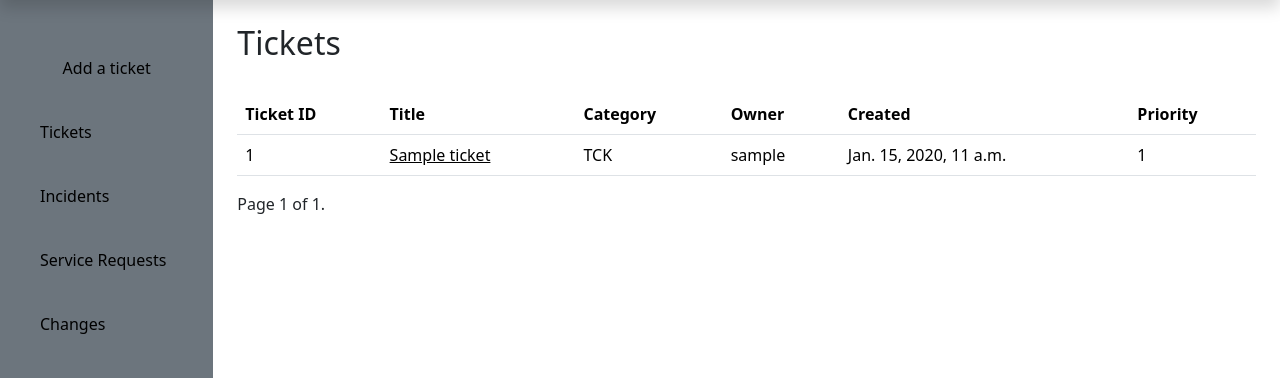
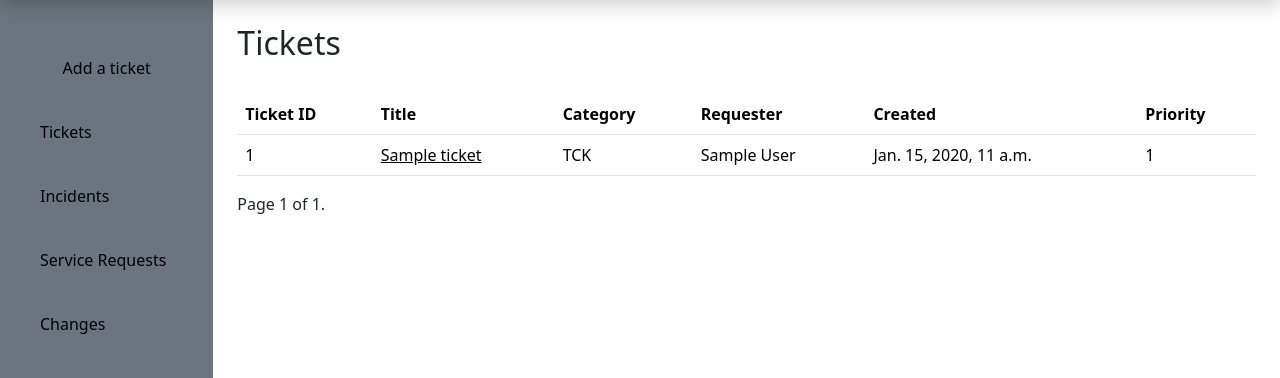
Before and after one commit to edek06/SupAgent, a Django app: page /ticketportal/ in a window 1280 px wide. Shown: the part 40-418 px from the top of the page. Run offline with Django 4.2, Linux system fonts and the light colour scheme; a user stored in the database is signed in; tables that the repository leaves empty hold one stand-in row (values such as "Sample post").

Commit message:
requester object added to Ticket... succeed!

```diff
--- a/ticketportal/admin.py
+++ b/ticketportal/admin.py
@@ -5,9 +5,9 @@ from .models import Ticket
 #now we can self change this look! (127.0.0.1:8000/admin)
 class TicketAdmin(admin.ModelAdmin):
     # this parameter will be display
-    list_display = ['id', 'title', 'author', 'created', 'status', 'category', 'priority']
+    list_display = ['id', 'title', 'requester', 'author', 'created', 'status', 'category', 'priority']
     # we can filter all posts
-    list_filter = ['id', 'title', 'author', 'created', 'status', 'category', 'priority']
+    list_filter = ['id', 'title', 'requester', 'author', 'created', 'status', 'category', 'priority']
     # this will be can find
     search_fields = ['title']
     date_hierarchy = 'created'
--- a/ticketportal/forms.py
+++ b/ticketportal/forms.py
@@ -3,4 +3,4 @@ from django import forms
 class TicketForm(forms.ModelForm):
     class Meta:
         model = Ticket
-        fields = ['title', 'description', 'category', 'priority', 'author', 'status']
+        fields = ['title', 'description', 'requester', 'category', 'priority', 'author', 'status']
--- a/ticketportal/models.py
+++ b/ticketportal/models.py
@@ -33,7 +33,7 @@ class Ticket(models.Model):
                                related_name='tickets_aut',
                                default="gwedi")
     # The requester is the person who made the support request
-    #requester = models.ForeignKey(Employee, on_delete=models.CASCADE)
+    requester = models.ForeignKey(Employee, on_delete=models.CASCADE)
     #respons_user = models.ForeignKey(User, on_delete=models.CASCADE,
     #                                    blank=True,
     #                                    default="")
@@ -61,7 +61,7 @@ class Ticket(models.Model):
 
     # all Tickets will be sort by created field
     class Meta:
-        ordering = ['created']
+        ordering = ['-created']
         indexes = [
             models.Index(fields=['created']),
         ]
--- a/ticketportal/templates/ticketportal/chg.html
+++ b/ticketportal/templates/ticketportal/chg.html
@@ -11,7 +11,7 @@
               <th scope="col">Ticket ID</th>
               <th scope="col">Title</th>
               <th scope="col">Category</th>
-              <th scope="col">Owner</th>
+              <th scope="col">Requester</th>
               <th scope="col">Created</th>
               <th scope="col">Priority</th>
             </tr>
@@ -22,7 +22,7 @@
               <td>{{ ticket.id }}</td>
               <td><a href="{% url 'ticketportal:ticket_detail' ticket.id %}" style="color:black;">{{ ticket.title }}</a></td>
               <td>{{ ticket.category }}</td>
-              <td>{{ ticket.author }}</td>
+              <td>{{ ticket.requester }}</td>
               <td>{{ ticket.created }}</td>
               <td>{{ ticket.priority }}</td>
               </a>
--- a/ticketportal/templates/ticketportal/closed.html
+++ b/ticketportal/templates/ticketportal/closed.html
@@ -11,7 +11,7 @@
               <th scope="col">Ticket ID</th>
               <th scope="col">Title</th>
               <th scope="col">Category</th>
-              <th scope="col">Owner</th>
+              <th scope="col">Requester</th>
               <th scope="col">Created</th>
               <th scope="col">Priority</th>
             </tr>
@@ -22,7 +22,7 @@
               <td>{{ ticket.id }}</td>
               <td><a href="{% url 'ticketportal:ticket_detail' ticket.id %}" style="color:black;">{{ ticket.title }}</a></td>
               <td>{{ ticket.category }}</td>
-              <td>{{ ticket.author }}</td>
+              <td>{{ ticket.requester }}</td>
               <td>{{ ticket.created }}</td>
               <td>{{ ticket.priority }}</td>
               </a>
--- a/ticketportal/templates/ticketportal/inc.html
+++ b/ticketportal/templates/ticketportal/inc.html
@@ -11,7 +11,7 @@
               <th scope="col">Ticket ID</th>
               <th scope="col">Title</th>
               <th scope="col">Category</th>
-              <th scope="col">Owner</th>
+              <th scope="col">Requester</th>
               <th scope="col">Created</th>
               <th scope="col">Priority</th>
             </tr>
@@ -22,7 +22,7 @@
               <td>{{ ticket.id }}</td>
               <td><a href="{% url 'ticketportal:ticket_detail' ticket.id %}" style="color:black;">{{ ticket.title }}</a></td>
               <td>{{ ticket.category }}</td>
-              <td>{{ ticket.author }}</td>
+              <td>{{ ticket.requester }}</td>
               <td>{{ ticket.created }}</td>
               <td>{{ ticket.priority }}</td>
               </a>
--- a/ticketportal/templates/ticketportal/srq.html
+++ b/ticketportal/templates/ticketportal/srq.html
@@ -11,7 +11,7 @@
               <th scope="col">Ticket ID</th>
               <th scope="col">Title</th>
               <th scope="col">Category</th>
-              <th scope="col">Owner</th>
+              <th scope="col">Requester</th>
               <th scope="col">Created</th>
               <th scope="col">Priority</th>
             </tr>
@@ -22,7 +22,7 @@
               <td>{{ ticket.id }}</td>
               <td><a href="{% url 'ticketportal:ticket_detail' ticket.id %}" style="color:black;">{{ ticket.title }}</a></td>
               <td>{{ ticket.category }}</td>
-              <td>{{ ticket.author }}</td>
+              <td>{{ ticket.requester }}</td>
               <td>{{ ticket.created }}</td>
               <td>{{ ticket.priority }}</td>
               </a>
--- a/ticketportal/templates/ticketportal/tck.html
+++ b/ticketportal/templates/ticketportal/tck.html
@@ -11,7 +11,7 @@
               <th scope="col">Ticket ID</th>
               <th scope="col">Title</th>
               <th scope="col">Category</th>
-              <th scope="col">Owner</th>
+              <th scope="col">Requester</th>
               <th scope="col">Created</th>
               <th scope="col">Priority</th>
             </tr>
@@ -22,7 +22,7 @@
               <td>{{ ticket.id }}</td>
               <td><a href="{% url 'ticketportal:ticket_detail' ticket.id %}" style="color:black;">{{ ticket.title }}</a></td>
               <td>{{ ticket.category }}</td>
-              <td>{{ ticket.author }}</td>
+              <td>{{ ticket.requester }}</td>
               <td>{{ ticket.created }}</td>
               <td>{{ ticket.priority }}</td>
               </a>
--- a/ticketportal/templates/ticketportal/ticket_detail.html
+++ b/ticketportal/templates/ticketportal/ticket_detail.html
@@ -9,6 +9,8 @@
     <br>
     <h1>{{ ticket.title }}</h1>
     <br>
+    <p>Requester: {{ ticket.requester }}</p>
+    <br>
     <h3>{{ ticket.description }}</h3>
     <br>
     <p>Created: {{ ticket.created }}</p>
--- a/ticketportal/templates/ticketportal/tickets.html
+++ b/ticketportal/templates/ticketportal/tickets.html
@@ -11,7 +11,7 @@
               <th scope="col">Ticket ID</th>
               <th scope="col">Title</th>
               <th scope="col">Category</th>
-              <th scope="col">Owner</th>
+              <th scope="col">Requester</th>
               <th scope="col">Created</th>
               <th scope="col">Priority</th>
             </tr>
@@ -28,7 +28,7 @@
               <td>{{ ticket.id }}</td>
               <td><a href="{% url 'ticketportal:ticket_detail' ticket.id %}" style="color:black;">{{ ticket.title }}</a></td>
               <td>{{ ticket.category }}</td>
-              <td>{{ ticket.author }}</td>
+              <td>{{ ticket.requester }}</td>
               <td>{{ ticket.created }}</td>
               <td>{{ ticket.priority }}</td>
               </a>
--- a/ticketportal/views.py
+++ b/ticketportal/views.py
@@ -74,7 +74,7 @@ def closed(request):
     # all closed tickets
     closed_tickets = Ticket.objects.filter(status='CSD')
     # first 20 employess on the page
-    paginator = Paginator(closed_tickets, 12)
+    paginator = Paginator(closed_tickets, 16)
     # beginn with the first page
     page_number = request.GET.get('page', 1)
     # save all this infomations in the variable
```
Also changed, not shown: ticketportal/migrations/0021_ticket_requester.py (added), ticketportal/migrations/0022_remove_ticket_requester.py (added), ticketportal/migrations/0023_ticket_requester.py (added).
